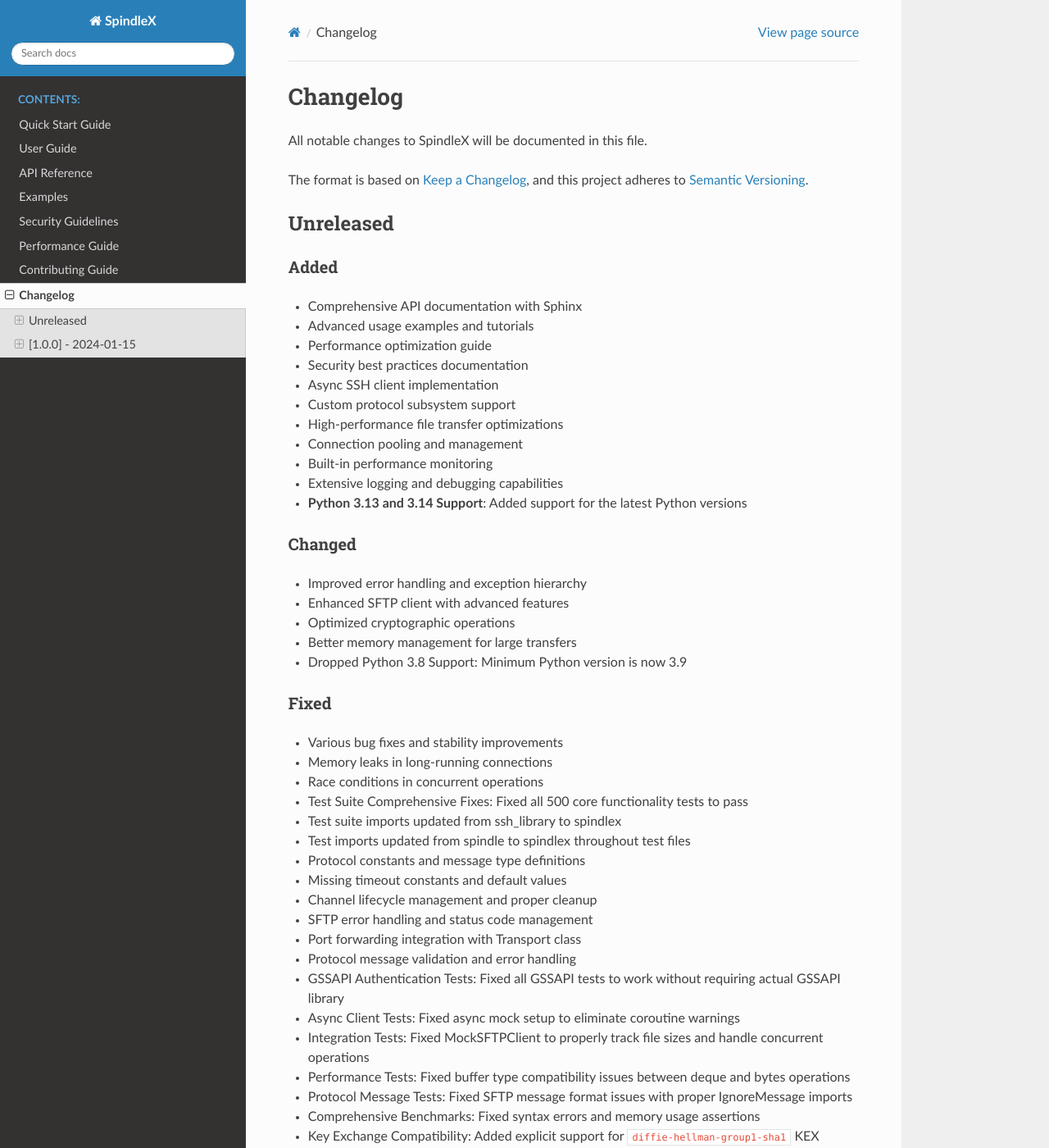
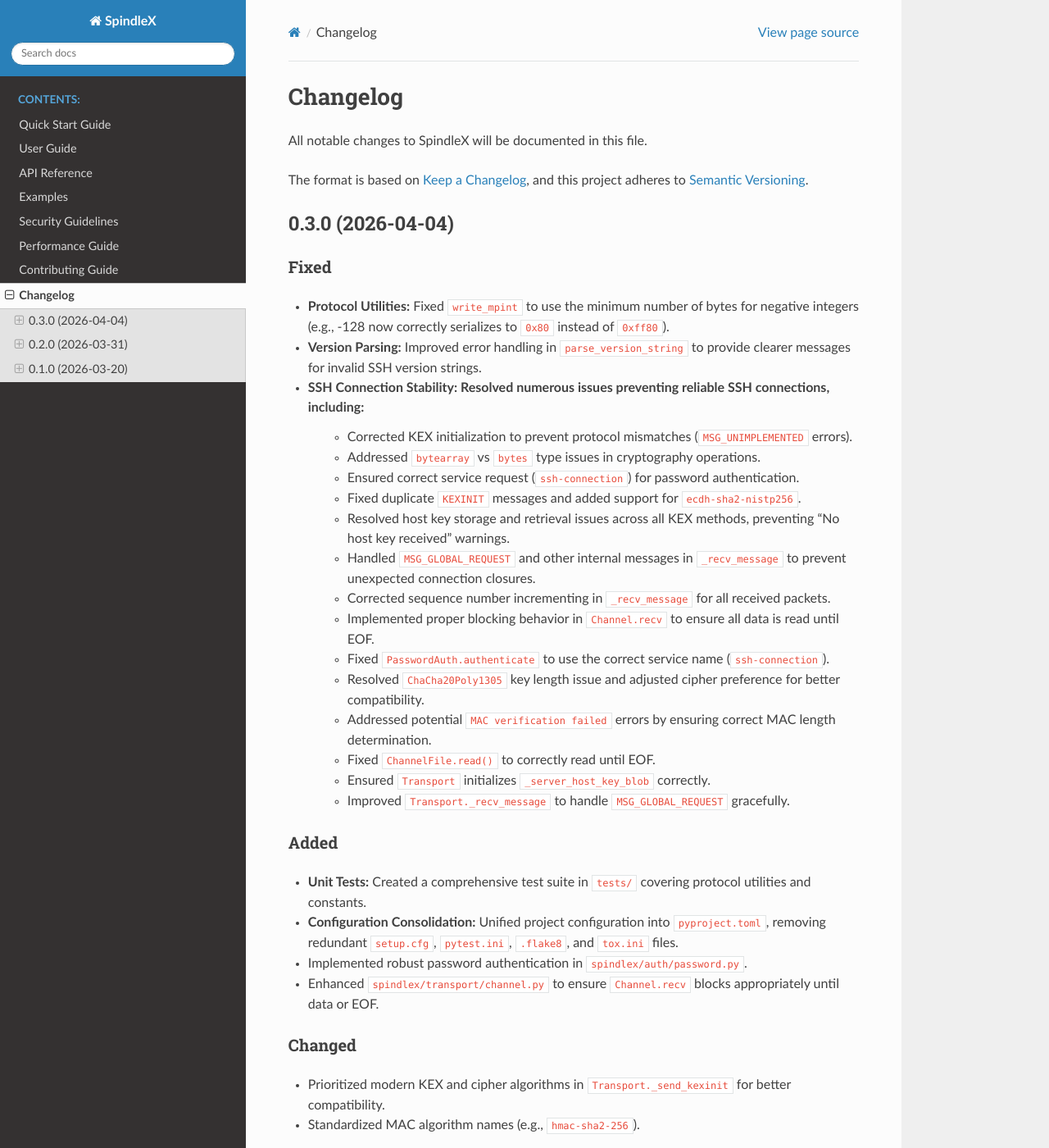
Before and after one commit to stratza/spindlex, a Sphinx documentation site: the page built from docs/changelog.rst, in a window 1280 px wide and 1400 px high. Shown: the whole window at 82% size. Built offline with Sphinx 7.4.7 and the Read the Docs theme 3.1.0, drawn with Linux system fonts in a browser that asks for light colours; some of the changed text lies outside the part shown.

Commit message:
docs: comprehensive update to v0.3.0 and fix outdated examples
- Synced changelog.rst with CHANGELOG.md
- Fixed imports and key loading methods in client and performance guides
- Corrected SFTPAttributes usage in SFTP guide
- Updated Quick Start with correct version and recommendations

```diff
--- a/docs/changelog.rst
+++ b/docs/changelog.rst
@@ -6,106 +6,59 @@
 The format is based on `Keep a Changelog <https://keepachangelog.com/en/1.0.0/>`_,
 and this project adheres to `Semantic Versioning <https://semver.org/spec/v2.0.0.html>`_.
 
-Unreleased
-----------
+0.3.0 (2026-04-04)
+------------------
+
+Fixed
+~~~~~
+- **Protocol Utilities:** Fixed ``write_mpint`` to use the minimum number of bytes for negative integers (e.g., -128 now correctly serializes to ``0x80`` instead of ``0xff80``).
+- **Version Parsing:** Improved error handling in ``parse_version_string`` to provide clearer messages for invalid SSH version strings.
+- **SSH Connection Stability:** Resolved numerous issues preventing reliable SSH connections, including:
+    - Corrected KEX initialization to prevent protocol mismatches (``MSG_UNIMPLEMENTED`` errors).
+    - Addressed ``bytearray`` vs ``bytes`` type issues in cryptography operations.
+    - Ensured correct service request (``ssh-connection``) for password authentication.
+    - Fixed duplicate ``KEXINIT`` messages and added support for ``ecdh-sha2-nistp256``.
+    - Resolved host key storage and retrieval issues across all KEX methods, preventing "No host key received" warnings.
+    - Handled ``MSG_GLOBAL_REQUEST`` and other internal messages in ``_recv_message`` to prevent unexpected connection closures.
+    - Corrected sequence number incrementing in ``_recv_message`` for all received packets.
+    - Implemented proper blocking behavior in ``Channel.recv`` to ensure all data is read until EOF.
+    - Fixed ``PasswordAuth.authenticate`` to use the correct service name (``ssh-connection``).
+    - Resolved ``ChaCha20Poly1305`` key length issue and adjusted cipher preference for better compatibility.
+    - Addressed potential ``MAC verification failed`` errors by ensuring correct MAC length determination.
+    - Fixed ``ChannelFile.read()`` to correctly read until EOF.
+    - Ensured ``Transport`` initializes ``_server_host_key_blob`` correctly.
+    - Improved ``Transport._recv_message`` to handle ``MSG_GLOBAL_REQUEST`` gracefully.
 
 Added
 ~~~~~
-- Comprehensive API documentation with Sphinx
-- Advanced usage examples and tutorials
-- Performance optimization guide
-- Security best practices documentation
-- Async SSH client implementation
-- Custom protocol subsystem support
-- High-performance file transfer optimizations
-- Connection pooling and management
-- Built-in performance monitoring
-- Extensive logging and debugging capabilities
-- **Python 3.13 and 3.14 Support**: Added support for the latest Python versions
+- **Unit Tests:** Created a comprehensive test suite in ``tests/`` covering protocol utilities and constants.
+- **Configuration Consolidation:** Unified project configuration into ``pyproject.toml``, removing redundant ``setup.cfg``, ``pytest.ini``, ``.flake8``, and ``tox.ini`` files.
+- Implemented robust password authentication in ``spindlex/auth/password.py``.
+- Enhanced ``spindlex/transport/channel.py`` to ensure ``Channel.recv`` blocks appropriately until data or EOF.
 
 Changed
 ~~~~~~~
-- Improved error handling and exception hierarchy
-- Enhanced SFTP client with advanced features
-- Optimized cryptographic operations
-- Better memory management for large transfers
-- Dropped Python 3.8 Support: Minimum Python version is now 3.9
+- Prioritized modern KEX and cipher algorithms in ``Transport._send_kexinit`` for better compatibility.
+- Standardized MAC algorithm names (e.g., ``hmac-sha2-256``).
+
+0.2.0 (2026-03-31)
+------------------
 
 Fixed
 ~~~~~
-- Various bug fixes and stability improvements
-- Memory leaks in long-running connections
-- Race conditions in concurrent operations
-- Test Suite Comprehensive Fixes: Fixed all 500 core functionality tests to pass
-- Test suite imports updated from ssh_library to spindlex
-- Test imports updated from spindle to spindlex throughout test files
-- Protocol constants and message type definitions
-- Missing timeout constants and default values
-- Channel lifecycle management and proper cleanup
-- SFTP error handling and status code management
-- Port forwarding integration with Transport class
-- Protocol message validation and error handling
-- GSSAPI Authentication Tests: Fixed all GSSAPI tests to work without requiring actual GSSAPI library
-- Async Client Tests: Fixed async mock setup to eliminate coroutine warnings
-- Integration Tests: Fixed MockSFTPClient to properly track file sizes and handle concurrent operations
-- Performance Tests: Fixed buffer type compatibility issues between deque and bytes operations
-- Protocol Message Tests: Fixed SFTP message format issues with proper IgnoreMessage imports
-- Comprehensive Benchmarks: Fixed syntax errors and memory usage assertions
-- Key Exchange Compatibility: Added explicit support for ``diffie-hellman-group1-sha1`` KEX algorithm to improve compatibility with older SSH servers.
-
-Improved
-~~~~~~~~
-- Test coverage with real SSH server integration testing
-- Authentication flow with proper error handling
-- File transfer operations with attribute handling
-- Directory management with comprehensive error reporting
-- Tunnel lifecycle management for port forwarding
-- Protocol message parsing and validation
-- Test Reliability: All core functionality tests now pass consistently without skips or warnings
-- Debugging Capabilities: Enhanced transport layer with verbose logging for key exchange and packet handling, aiding in connection diagnosis.
-
-Changed
-~~~~~~~
-- Improved error handling and exception hierarchy
-- Enhanced SFTP client with advanced features
-- Optimized cryptographic operations
-- Better memory management for large transfers
-
-Fixed
-~~~~~
-- Various bug fixes and stability improvements
-- Memory leaks in long-running connections
-- Race conditions in concurrent operations
-
-Security
-~~~~~~~~
-- Enhanced host key verification
-- Improved authentication security
-- Secure random number generation
-- Constant-time cryptographic comparisons
-
-[1.0.0] - 2024-01-15
----------------------
+- Improved logging and sanitization of sensitive data in test files.
+- Addressed minor issues in host key parsing and handling.
 
 Added
 ~~~~~
-- Initial release of SpindleX
-- Complete SSHv2 protocol implementation
-- SSH client with all major authentication methods
-- SFTP client for secure file transfers
-- SSH server implementation
-- SFTP server implementation
-- Modern cryptographic algorithms (Ed25519, ChaCha20-Poly1305)
-- Comprehensive test suite
-- Documentation and examples
+- Basic logging structure and sanitization for test files.
 
-Features
-~~~~~~~~
-- **SSH Client**: Password, public key, keyboard-interactive, GSSAPI authentication
-- **SFTP Client**: File upload/download, directory operations, attribute management
-- **SSH Server**: Custom server implementation with authentication hooks
-- **SFTP Server**: File system operations with access control
-- **Port Forwarding**: Local and remote port forwarding
-- **Cryptography**: Ed25519, ECDSA, RSA keys; ChaCha20-Poly1305, AES-GCM ciphers
-- **Security**: Host key verification, secure defaults, audit logging
-- **Performance**: Optimized for high throughput and low latency
+0.1.0 (2026-03-20)
+------------------
+
+Added
+~~~~~
+- Initial project setup and basic SSH client/server structure.
+- Core protocol messages and transport layer implementation.
+- Basic key exchange and cipher suite support.
+- Rudimentary authentication methods.
--- a/docs/performance.rst
+++ b/docs/performance.rst
@@ -64,13 +64,13 @@
     import time
     import statistics
     from spindlex import SSHClient
-    from spindlex.crypto.pkey import Ed25519Key
+    from spindlex.crypto.pkey import load_key_from_file
 
     class SSHBenchmark:
         def __init__(self, hostname, username, private_key_path):
             self.hostname = hostname
             self.username = username
-            self.private_key = Ed25519Key.from_private_key_file(private_key_path)
+            self.private_key = load_key_from_file(private_key_path)
 
         def benchmark_connection(self, iterations=10):
             """Benchmark connection establishment."""
```
Also changed, not shown: docs/user_guide/client.rst (+6 -10 lines), docs/user_guide/sftp.rst (+4 -3 lines).
